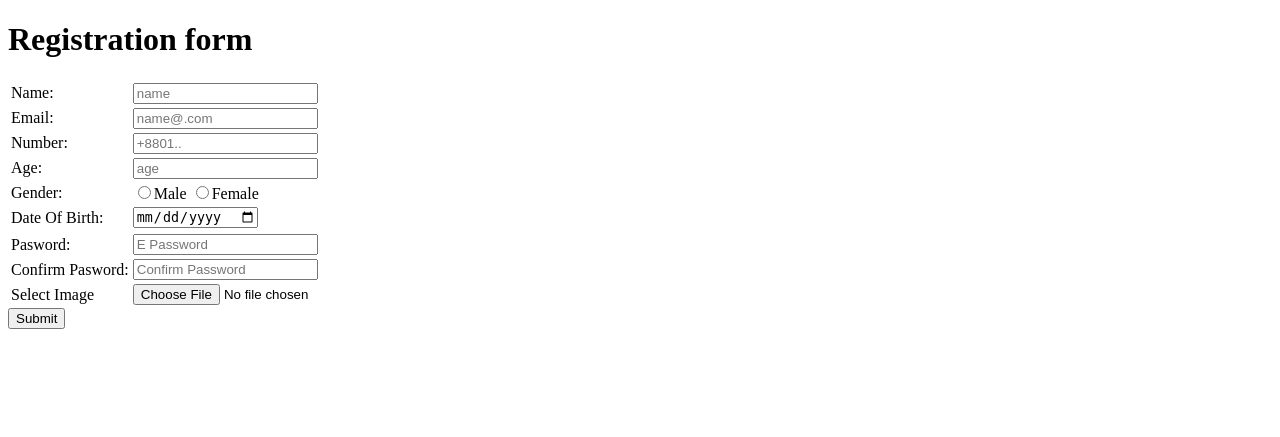
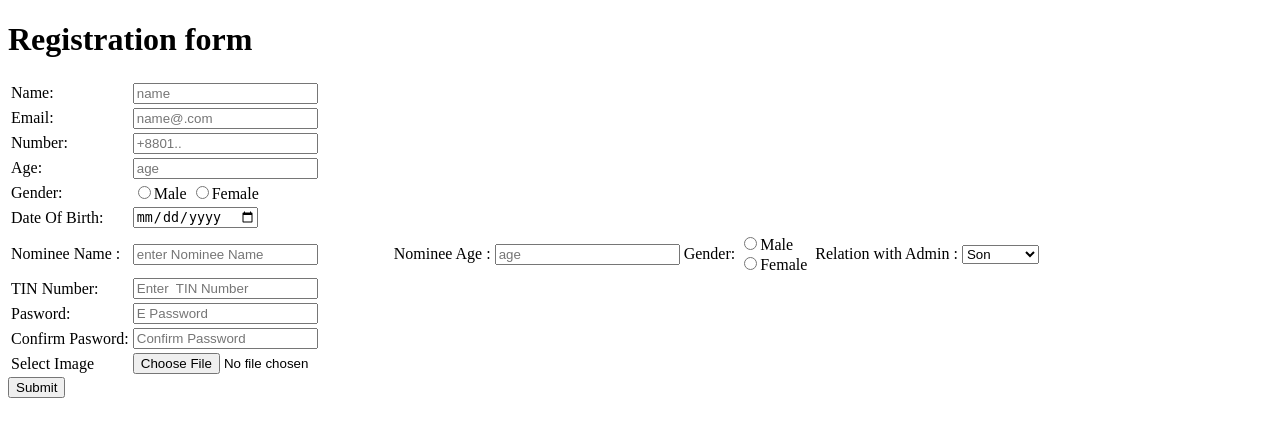
Before and after one commit to Adrita27/computer-graphics-001, a PHP site: page /admin.php in a window 1280 px wide. Shown: the top 437 px of the page. Run offline with PHP 8.4, Linux system fonts and the light colour scheme.

Commit message:
Add files via upload

```diff
--- a/action.php
+++ b/action.php
@@ -1,6 +1,7 @@
 <?php
     $Error = "";
     $Error1 = "";
+    $hasError=0;
 
 
        if(isset($_REQUEST['submit']))
@@ -10,7 +11,7 @@
           $password = $_REQUEST['fpass'];
           $Cpassword = $_REQUEST['fCpass'];
 
-          if(empty($_REQUEST['fname']))
+          if(empty($_POST['fname']))
             {
                 $Error = "Enter the name";
             }
@@ -22,17 +23,46 @@
                 }
             }
 
-            if(empty( $usermail))
+            if(empty($_POST['fmail']))
             {
-                $Error1 = "Input email address";
+                $Error1 = "Enter the email";
             }
             else
             {
-                if (!filter_var($usermail, FILTER_VALIDATE_EMAIL))
-                {
-                    $Error1 = "Enter valid email...";
+                if (filter_var($_POST['fmail'], FILTER_VALIDATE_EMAIL)) {
+                    $Error1="ok";
+                }
+                else {
+                     $Error1 = "it's not a valid email address";
                 }
             }
+            if($hasError==0)
+            {
+                $exixtingdata = file_get_contents("Data.json");
+                $existingdatainphp = json_decode($exixtingdata);
+
+                $myarr=array(
+                      "Name"=> $_REQUEST["fname"],
+                      "Gender"=> $_REQUEST["gender"],
+                      "Age"=> $_REQUEST["fage"]
+
+                );
+
+                $existingdatainphp[]= $myarr;
+                $myjsonobj= json_encode($existingdatainphp , JSON_PRETTY_PRINT);
+
+                file_put_contents("Data.json",$myjsonobj);
+
+                $mydata= file_get_contents("Data.json");
+                $myphpdata = json_decode($mydata);
+
+
+                echo "<br> Print from json: ".$myphpdata[0] -> Name ;
+
+            }
+
+
+
 
 
 
--- a/admin.php
+++ b/admin.php
@@ -63,6 +63,50 @@
 
                  </tr>
 
+                 <tr>
+                    <td>Nominee Name :</td>
+                    <td> <input type="text" id="fnominee" name="fnominee" value="" placeholder="enter Nominee Name"> </td>
+
+                     <td>
+                     <td>Nominee Age  :</td>
+                           <td>
+                           <input type="number" id="fnomineeage" name="fnomineeage" value="" placeholder="age">
+                           </td>
+
+                           <td>
+                                        Gender:
+                                  </td>
+                                  <td>
+                                    <input type="radio" name="nomineegender">Male <br>
+                                    <input type="radio" name="nomineegender">Female
+                                  </td>
+                     </td>
+
+                       <td>
+                             <td> Relation with Admin :  </td>
+                                   <td>
+                                   <select id="nomineeRelation" name="nomineeRelation">
+                                    <option value="Son">Son</option>
+                                     <option value="Doughter">Doughter</option>
+                                      <option value="Brother">Brother</option>
+                                          <option value="Sister">Sister</option>
+                                     </select>
+                                  </td>
+
+                        </td>
+                </tr>
+
+                <tr>
+                    <td>
+                             TIN Number:
+                    </td>
+                    <td>
+                         <input type="text" name="tin number" id="" placeholder="Enter  TIN Number ">
+                    </td>
+                </tr>
+
+
+
                 <tr>
                     <td>Pasword:</td>
                     <td> <input type="password" id="fpass" name="fpass" value="" placeholder="E Password"> </td>
```
Also changed, not shown: Data.json (added, +7 -0 lines).
